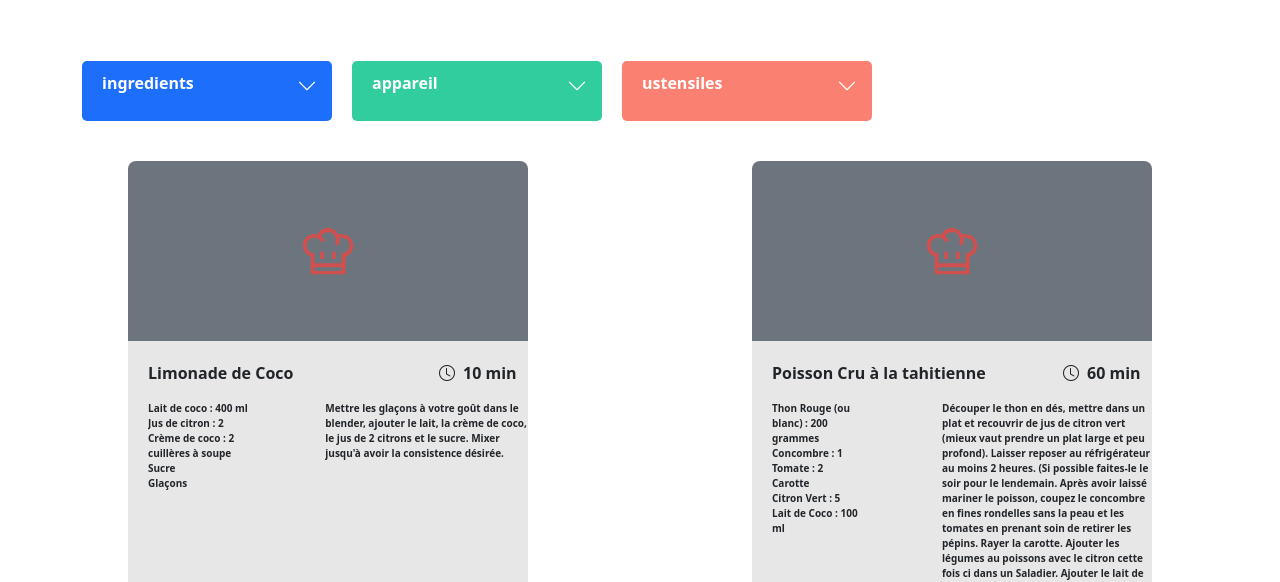
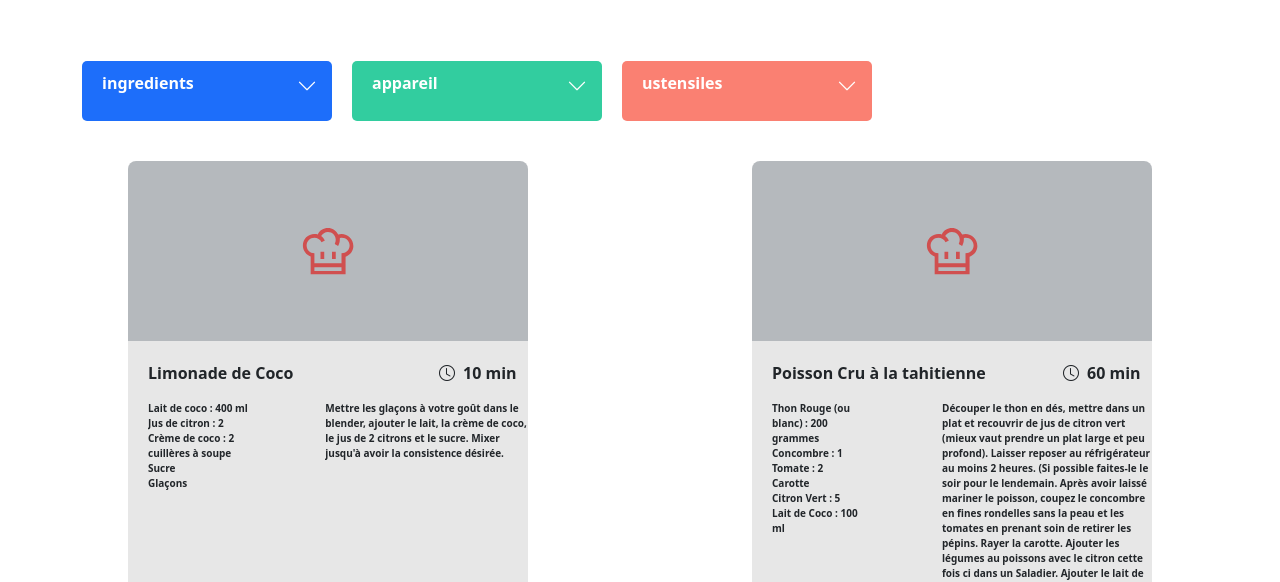
Before and after one commit to GuillaumeSere/GuillaumeSere_P7_21122021, a plain HTML site: page index.html in a window 1280 px wide. Shown: the part 220-802 px from the top of the page. Drawn offline with nearby package versions, Linux system fonts and the light colour scheme.

Commit message:
modif couleur card

```diff
--- a/asset/css/style.css
+++ b/asset/css/style.css
@@ -302,6 +302,10 @@ input:focus {
     width: 80vw;
 }
 
+.bg-secondary{
+    --bs-bg-opacity: .5;
+}
+
 .cardContainer {
     margin-top: 20px;
 }
```
Also changed, not shown: index.html (+2 -1 lines).
